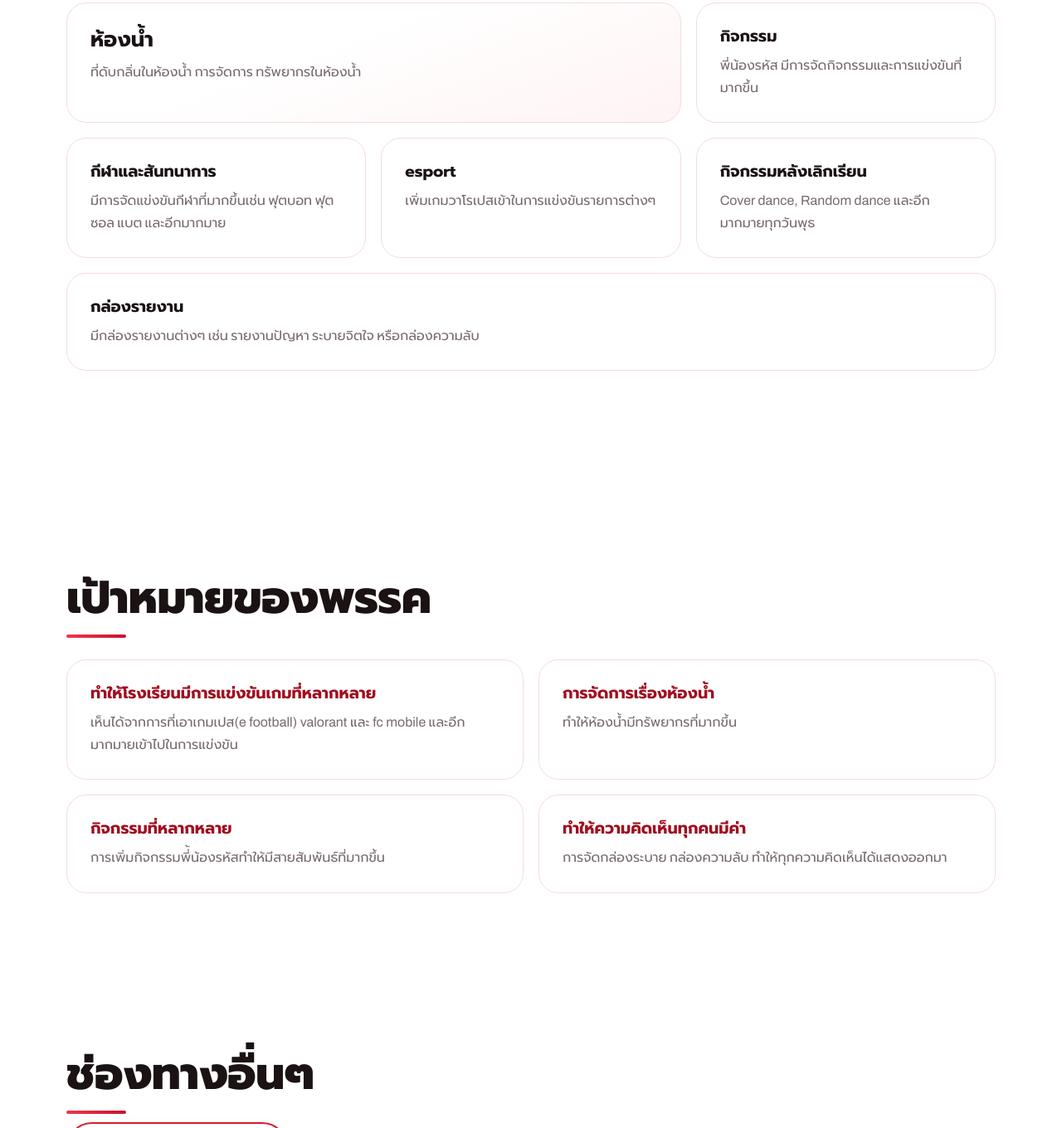
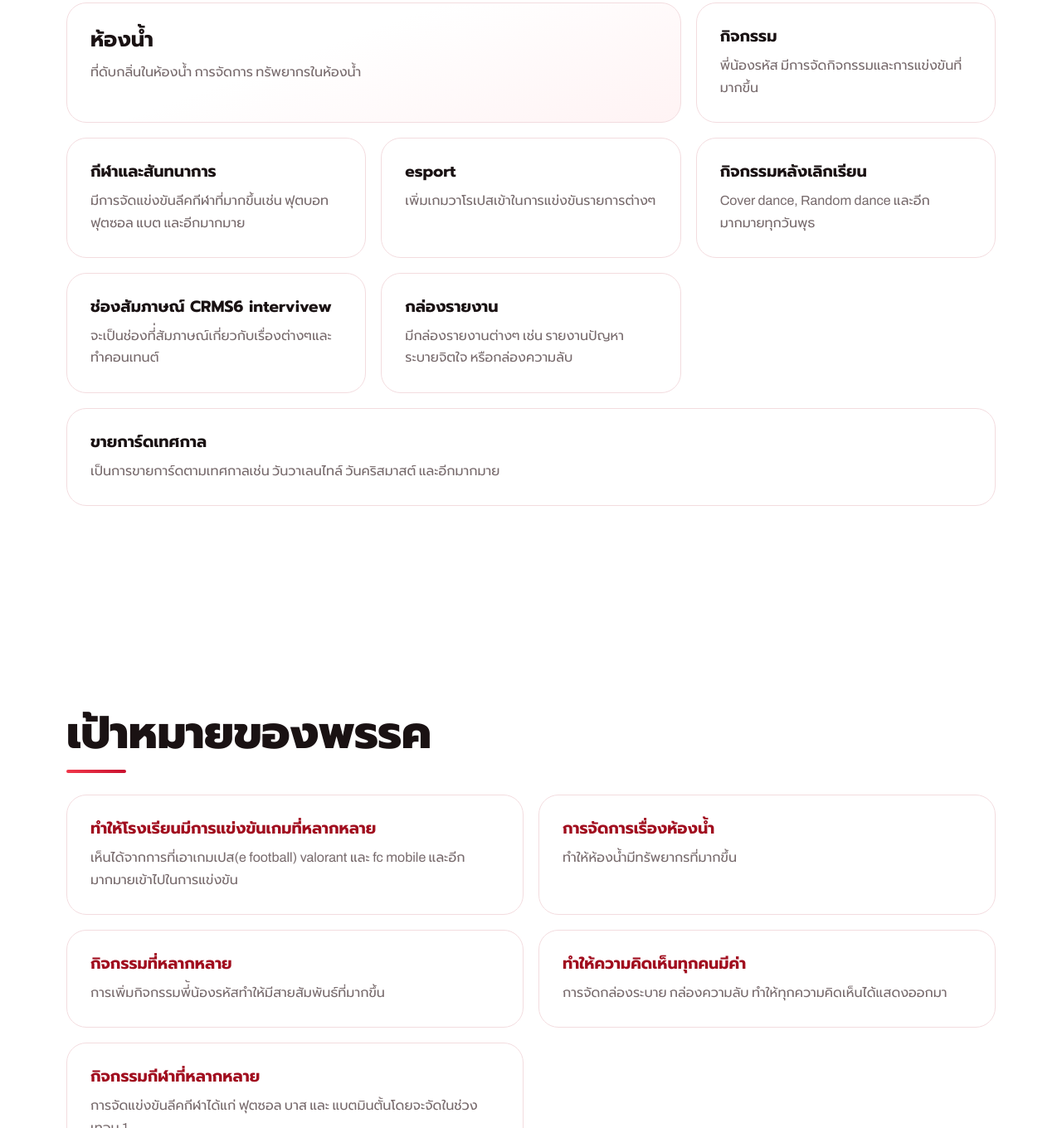
Before and after one commit to Zetaloimak/Satchanapha, a plain HTML site: page index.html in a window 1280 px wide. Shown: the part 1440-2800 px from the top of the page at 83% size. Drawn offline with Linux system fonts and the light colour scheme; a web font is replaced by a local one.

Commit message:
Update index.html

```diff
--- a/index.html
+++ b/index.html
@@ -4,6 +4,7 @@
 <head>
   <meta charset="UTF-8">
   <meta name="viewport" content="width=device-width, initial-scale=1.0">
+  <meta name="theme-color" content="#1E5BD8">
   <meta name="description" content="พรรคสัจจะนภา ชื่อพรรค เป้าหมาย นโยบาย สมาชิก และตำแหน่งสมาชิก">
   <title>พรรคสัจจะนภา</title>
   <link rel="preconnect" href="https://fonts.googleapis.com">
@@ -85,7 +86,7 @@
           </article>
           <article class="policy">
             <h3>กีฬาและสันทนาการ</h3>
-            <p>มีการจัดแข่งขันกีฬาที่มากขึ้นเช่น ฟุตบอท ฟุตซอล แบต และอีกมากมาย</p>
+            <p>มีการจัดแข่งขันลีคกีฬาที่มากขึ้นเช่น ฟุตบอท ฟุตซอล แบต และอีกมากมาย</p>
           </article>
           <article class="policy">
             <h3>esport</h3>
@@ -96,8 +97,16 @@
             <p>Cover dance, Random dance และอีกมากมายทุกวันพุธ</p>
           </article>
           <article class="policy">
+            <h3>ช่องสัมภาษณ์ CRMS6 intervivew</h3>
+            <p>จะเป็นช่องที่่สัมภาษณ์เกี่ยวกับเรื่องต่างๆและทำคอนเทนต์</p>
+          </article>
+          <article class="policy">
             <h3>กล่องรายงาน</h3>
             <p>มีกล่องรายงานต่างๆ เช่น รายงานปัญหา ระบายจิตใจ หรือกล่องความลับ</p>
+          </article>
+          <article class="policy">
+            <h3>ขายการ์ดเทศกาล</h3>
+            <p>เป็นการขายการ์ดตามเทศกาลเช่น วันวาเลนไทล์ วันคริสมาสต์ และอีกมากมาย</p>
           </article>
         </div>
       </div>
@@ -122,6 +131,10 @@
           <li>
             <h3>ทำให้ความคิดเห็นทุกคนมีค่า</h3>
             <p>การจัดกล่องระบาย กล่องความลับ ทำให้ทุกความคิดเห็นได้แสดงออกมา</p>
+          </li>
+          <li>
+            <h3>กิจกรรมกีฬาที่หลากหลาย</h3>
+            <p>การจัดแข่งขันลีคกีฬาได้แก่ ฟุตซอล บาส และ แบตมินตั้นโดยจะจัดในช่วงเทอม 1</p>
           </li>
         </ul>
       </div>
```
